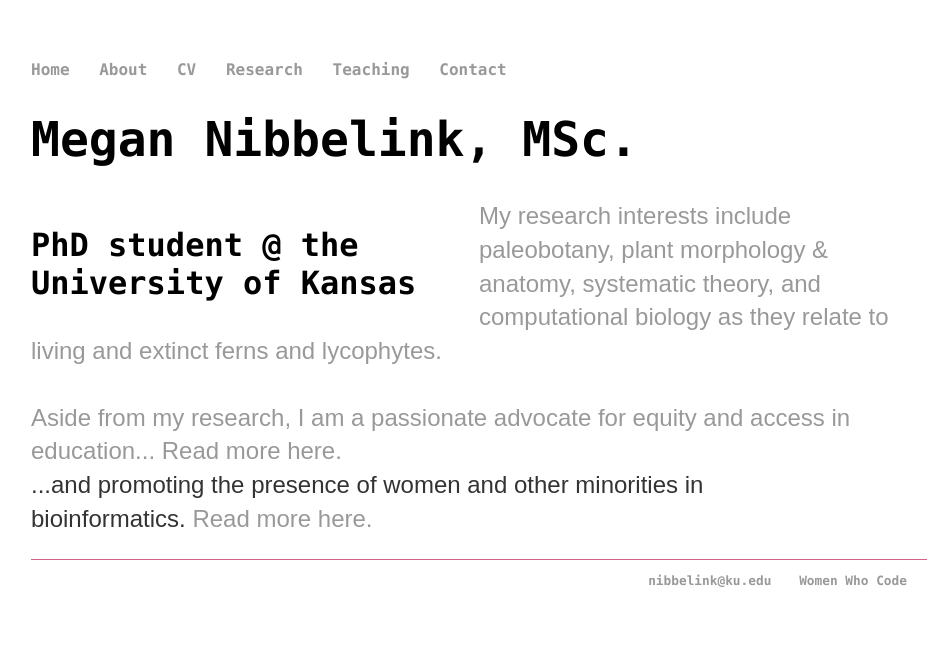
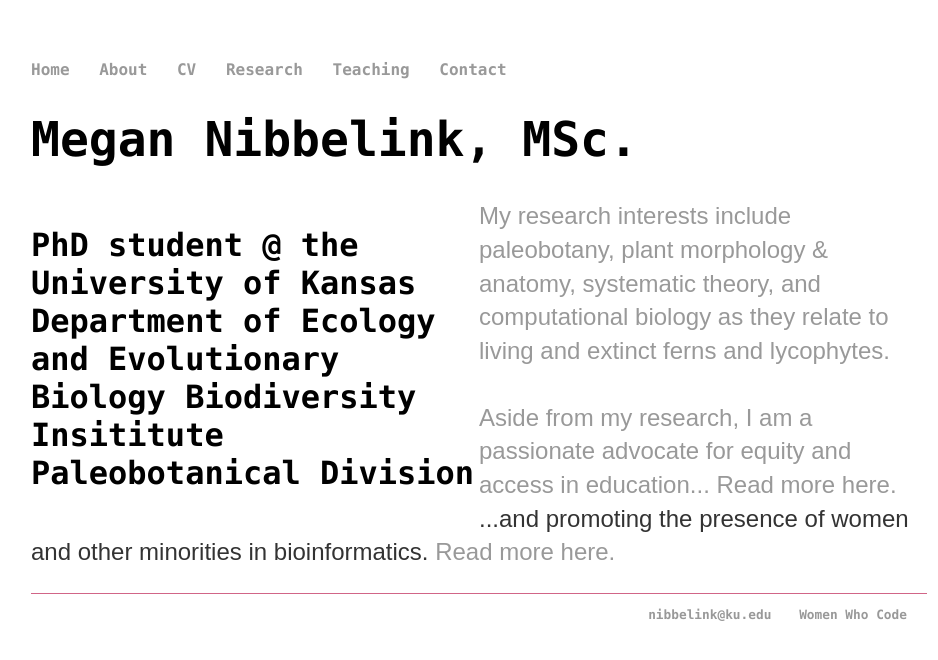
Before and after one commit to megannibbs/megannibbelink.github.io, a Jekyll site: the page built from index.html, in a window 1280 px wide. Shown: the top 660 px of the page, without its empty margins (161-1099 px from the left). Built offline with Jekyll 4.4.1, drawn with Linux system fonts in a browser that asks for light colours.

Commit message:
Update index.html

```diff
--- a/index.html
+++ b/index.html
@@ -6,7 +6,9 @@ title: Meg Nibbelink | Home
 	<h1><strong>Megan Nibbelink, MSc.</strong></h1>
 	<div class="row">
         	<div class="column" align="left">
-			<h2>PhD student @ the University of Kansas</h2>
+			<h2>PhD student @ the University of Kansas</br>
+			Department of Ecology and Evolutionary Biology
+			Biodiversity Insititute Paleobotanical Division</h2>
 		</div>
 		<div class="column" align="right">
 			<a align="right" href="https://biodiversity.ku.edu/sites/all/themes/bootstrap/bootstrap_biotheme/img/Nibbelink_web.jpg"</a>
```
